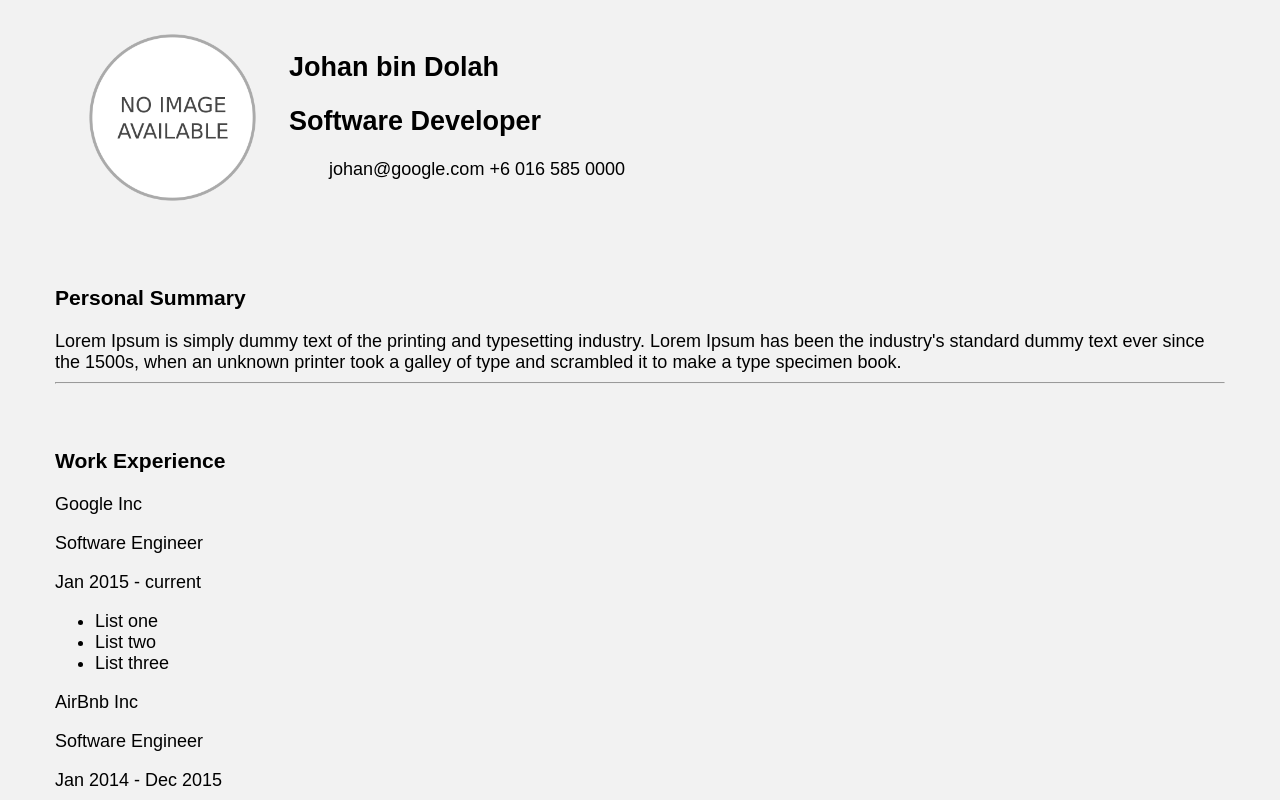
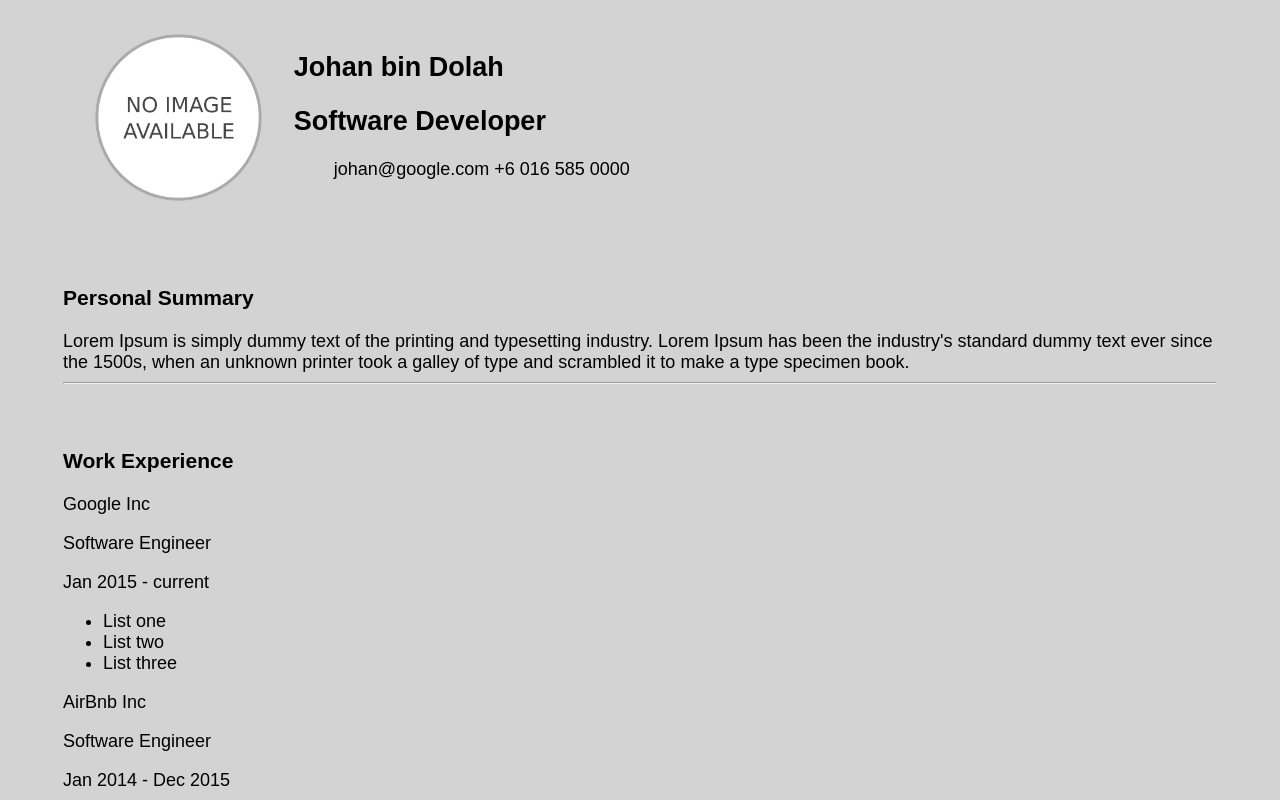
Before and after one commit to railsgirlskl/gdg-devcamp, a plain HTML site: page demo-page/resume.html in a window 1280 px wide. Shown: the top 800 px of the page. Drawn offline with Linux system fonts and the light colour scheme.

Commit message:
no changes lah

```diff
--- a/demo-page/style.css
+++ b/demo-page/style.css
@@ -1,7 +1,7 @@
 body {
-  padding: 0;
-  margin: 0;
-  background: #F2F2F2;
+  padding: 10;
+  margin: 10;
+  background: #d3d3d3;
   font-family: 'Proxima Nova', sans-serif;
   font-size: 18px;
 }
```
